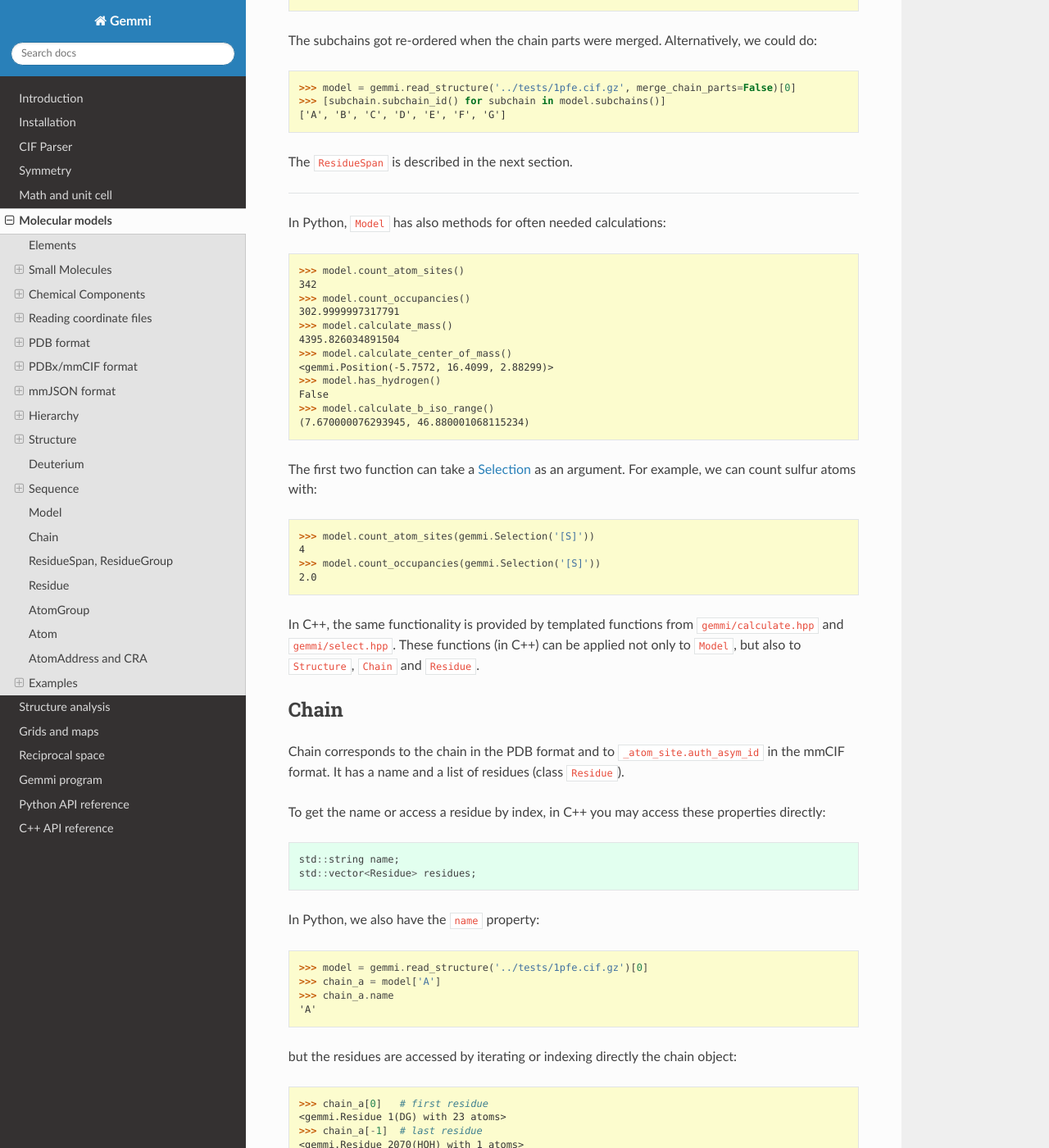
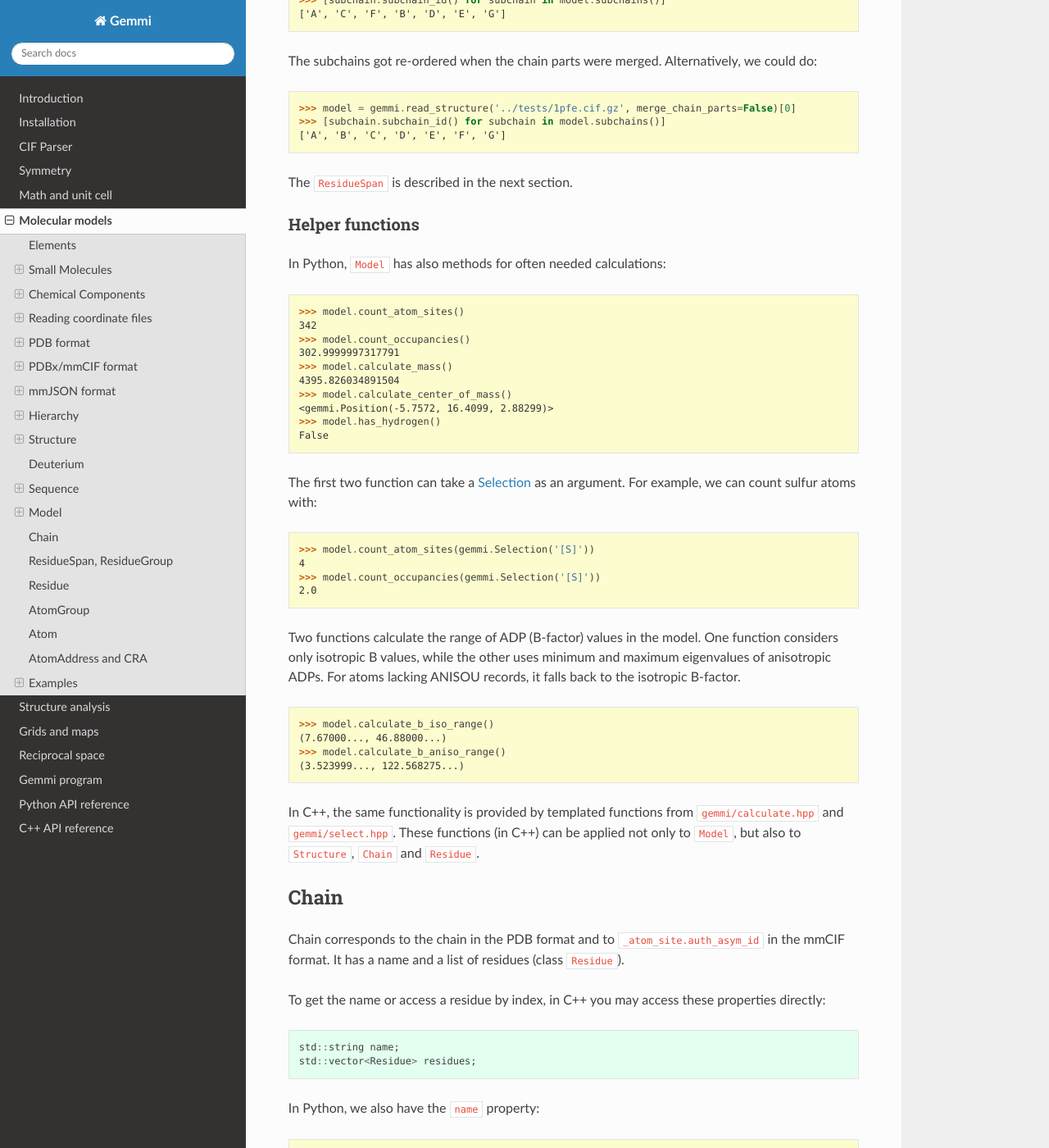
Before and after one commit to project-gemmi/gemmi, a Sphinx documentation site: the page built from docs/mol.rst, in a window 1280 px wide and 1400 px high, scrolled down 48343 px. Shown: the whole window at 82% size. Built offline with Sphinx 7.4.7 and the Read the Docs theme 2.0.0, drawn with Linux system fonts in a browser that asks for light colours.

Commit message:
added function calculate_b_aniso_range()
replaces undocumented function get_minimum_b()

```diff
--- a/docs/mol.rst
+++ b/docs/mol.rst
@@ -2747,7 +2748,8 @@ The `ResidueSpan` is described in the next section.
 ..
   TODO: find_residue_group, sole_residue, get_all_residue_names
 
-----
+Helper functions
+----------------
 
 .. _model_count_atom:
 
@@ -2765,8 +2767,6 @@ In Python, `Model` has also methods for often needed calculations:
   <gemmi.Position(-5.7572, 16.4099, 2.88299)>
   >>> model.has_hydrogen()
   False
-  >>> model.calculate_b_iso_range()
-  (7.670000076293945, 46.880001068115234)
 
 The first two function can take a :ref:`Selection <selections>`
 as an argument. For example, we can count sulfur atoms with:
@@ -2777,6 +2777,18 @@ as an argument. For example, we can count sulfur atoms with:
   4
   >>> model.count_occupancies(gemmi.Selection('[S]'))
   2.0
+
+Two functions calculate the range of ADP (B-factor) values in the model.
+One function considers only isotropic B values, while the other uses
+minimum and maximum eigenvalues of anisotropic ADPs. For atoms lacking
+ANISOU records, it falls back to the isotropic B-factor.
+
+.. doctest::
+
+  >>> model.calculate_b_iso_range()  # doctest: +ELLIPSIS
+  (7.67000..., 46.88000...)
+  >>> model.calculate_b_aniso_range()  # doctest: +ELLIPSIS
+  (3.523999..., 122.568275...)
 
 In C++, the same functionality is provided by templated functions
 from `gemmi/calculate.hpp` and `gemmi/select.hpp`.
```
Also changed, not shown: other parts of docs/mol.rst (+2 -1 lines), 4 other files.
